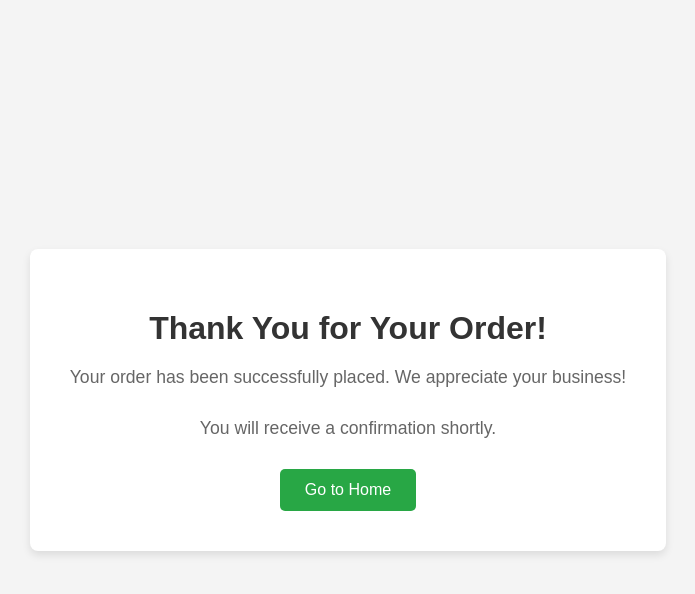
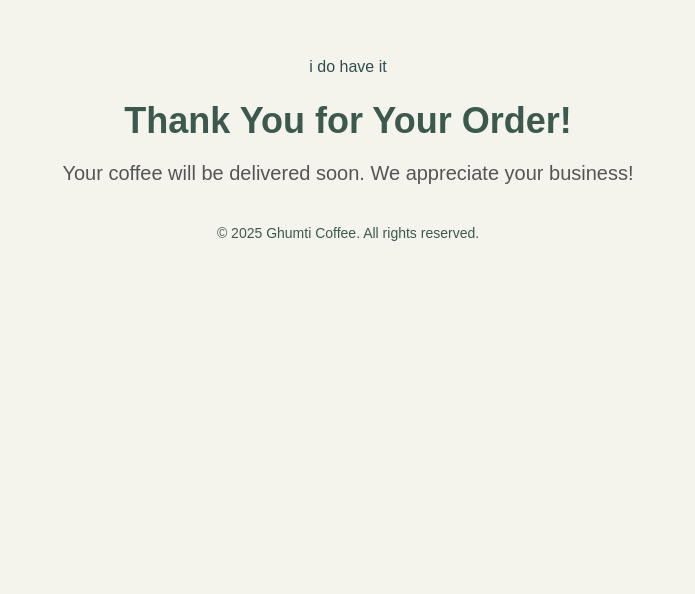
Before and after one commit to Rushbh768/rushali-website, a website: page thank-you.html in a window 1280 px wide. Shown: the whole page, without its empty margins (292-987 px from the left). Drawn offline with Linux system fonts and the light colour scheme.

Commit message:
Update thank-you.html

```diff
--- a/thank-you.html
+++ b/thank-you.html
@@ -1,57 +1,54 @@
-<!DOCTYPE html>
+i do have it <!DOCTYPE html>
 <html lang="en">
 <head>
-    <meta charset="UTF-8">
-    <meta name="viewport" content="width=device-width, initial-scale=1.0">
-    <title>Thank You for Your Order!</title>
-    <link rel="stylesheet" href="style.css"> <style>
+  <meta charset="UTF-8" />
+  <meta name="viewport" content="width=device-width, initial-scale=1.0"/>
+  <title>Thank You - Ghumti Coffee</title>
+
+  <!-- Google Analytics -->
+  <script async src="https://www.googletagmanager.com/gtag/js?id=G-XTYM131HY8"></script>
+  <script>
+    window.dataLayer = window.dataLayer || [];
+    function gtag(){dataLayer.push(arguments);}
+    gtag('js', new Date());
+    gtag('config', 'G-XTYM131HY8');
+  </script>
+
+  <style>
     body {
-            font-family: Arial, sans-serif;
-            display: flex;
-            flex-direction: column;
-            justify-content: center;
-            align-items: center;
-            min-height: 100vh;
-            margin: 0;
-            background-color: #f4f4f4;
+      font-family: 'Poppins', sans-serif;
+      background-color: #f5f4ec;
+      color: #2f4f4f;
       text-align: center;
+      padding: 50px;
     }
-        .thank-you-container {
-            background-color: white;
-            padding: 40px;
-            border-radius: 8px;
-            box-shadow: 0 4px 8px rgba(0, 0, 0, 0.1);
-        }
+
     h1 {
-            color: #333;
+      color: #3c594e;
+      font-size: 36px;
       margin-bottom: 20px;
     }
+
     p {
-            color: #666;
-            margin-bottom: 30px;
-            font-size: 1.1em;
+      color: #555;
+      font-size: 20px;
     }
-        .home-button {
-            display: inline-block;
-            padding: 12px 25px;
-            background-color: #28a745; /* Green color, adjust as needed */
-            color: white;
-            text-decoration: none;
-            border-radius: 5px;
-            font-size: 1em;
-            transition: background-color 0.3s ease;
-        }
-        .home-button:hover {
-            background-color: #218838; /* Darker green on hover */
+
+    footer {
+      margin-top: 40px;
+      font-size: 14px;
+      color: #3c594e;
     }
   </style>
 </head>
 <body>
-    <div class="thank-you-container">
+
 <h1>Thank You for Your Order!</h1>
-        <p>Your order has been successfully placed. We appreciate your business!</p>
-        <p>You will receive a confirmation shortly.</p>
-        <a href="index.html" class="home-button">Go to Home</a>
-    </div>
+<p>Your coffee will be delivered soon. We appreciate your business!</p>
+
+<footer>
+  &copy; 2025 Ghumti Coffee. All rights reserved.
+</footer>
+
 </body>
 </html>
```
Lines whose indentation alone changed are shown as unchanged.
